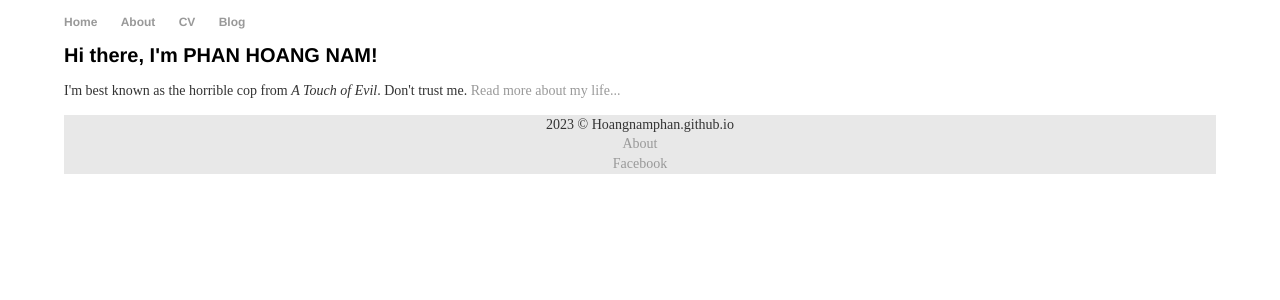
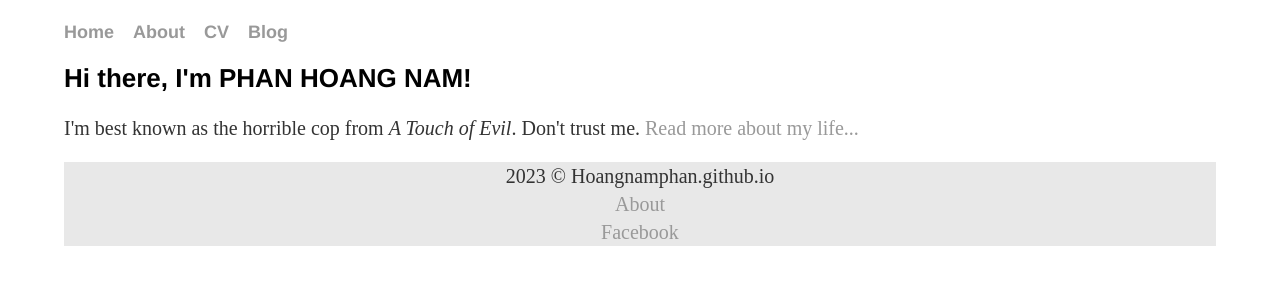
Before and after one commit to hoAngnaMPHan/hoangnamphan.github.io, a Jekyll site: the page built from index.html, in a window 1280 px wide. Shown: the top 300 px of the page. Built offline with Jekyll 4.4.1, drawn with Linux system fonts in a browser that asks for light colours; the list of posts is cut into pages by our own code.

Commit message:
Update main.css

```diff
--- a/css/main.css
+++ b/css/main.css
@@ -1,21 +1,21 @@
-body { margin: 14px auto; width: 90%; }
+body { margin: 20px auto; width: 90%; }
 
 a { text-decoration: none; color: #999; }
 a:hover { text-decoration: underline; color: #FFCC00 }
 a:visited {color: #006600}
 a:active {color: #FF00CC}
 
-p, ul { font-size: 14px; line-height: 1.4em; color: #333; }
+p, ul { font-size: 20px; line-height: 1.4em; color: #333; }
 
 h1, h2, h3, h4 { font-family: 'Helvetica', 'Arial', 'Sans-Serif'; }
-h1 { font-size: 20px;  }
-h2 { font-size: 18px; }
-h3 { font-size: 16px; }
-h4 { font-size: 14px; }
+h1 { font-size: 26px;  }
+h2 { font-size: 24px; }
+h3 { font-size: 22px; }
+h4 { font-size: 20px; }
 
-nav ul { font-size: 12px; font-family: 'Helvetica', 'Arial', 'Sans-Serif'; padding: 0px; list-style: none; font-weight: bold; }
-footer ul { font-size: 10px; font-family: 'Helvetica', 'Arial', 'Sans-Serif'; padding: 0px; list-style: none; font-weight: bold; }
-nav ul li, footer ul li { display: inline; margin-right: 20px; }
+nav ul { font-size: 18px; font-family: 'Helvetica', 'Arial', 'Sans-Serif'; padding: 0px; list-style: none; font-weight: bold; }
+footer ul { font-size: 14px; font-family: 'Helvetica', 'Arial', 'Sans-Serif'; padding: 0px; list-style: none; font-weight: bold; }
+nav ul li, footer ul li { display: inline; margin-right: 14px; }
 
 
 /* Blog */
@@ -24,8 +24,8 @@ ul.posts li { list-style: none; }
 
 /* CV */
 .cv { margin: 0px 0px 60px; }
-.cv h1 { font-size: 16px; }
-.cv h2 { font-size: 14px; }
+.cv h1 { font-size: 20px; }
+.cv h2 { font-size: 18px; }
 .cv address, .cv .download { font-family: 'Helvetica', 'Arial', 'Sans-Serif'; }
 .cv address, .cv p { font-size: 1.6em; }
 .cv .download { float: right; font-size: .8em; text-transform: uppercase; }
```
